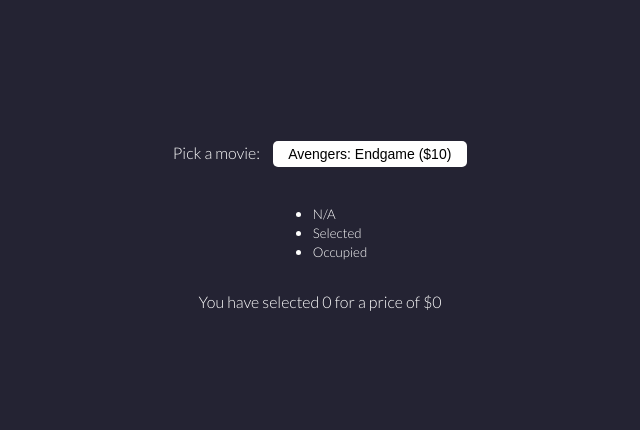
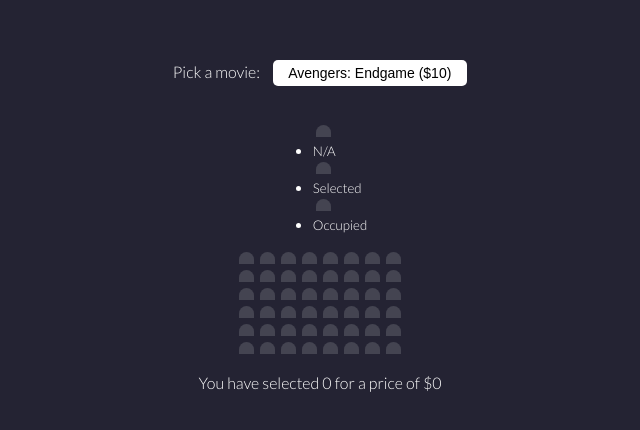
Before and after one commit to jssckbl/movie-seat-booking, a plain HTML site: page index.html in a window 1280 px wide. Shown: the part 176-606 px from the top of the page, without its empty margins (320-960 px from the left). Drawn offline with Linux system fonts and the light colour scheme.

Commit message:
seats are displayed as intended

```diff
--- a/style.css
+++ b/style.css
@@ -34,3 +34,17 @@ body {
   -webkit-appearance: none;
   appearance: none;
 }
+
+.seat {
+  background-color: #444451;
+  height: 12px;
+  width: 15px;
+  margin: 3px;
+  border-top-left-radius: 10px;
+  border-top-right-radius: 10px;
+}
+
+/* to display seats on display horizontally */
+.row {
+  display: flex;
+}
```
